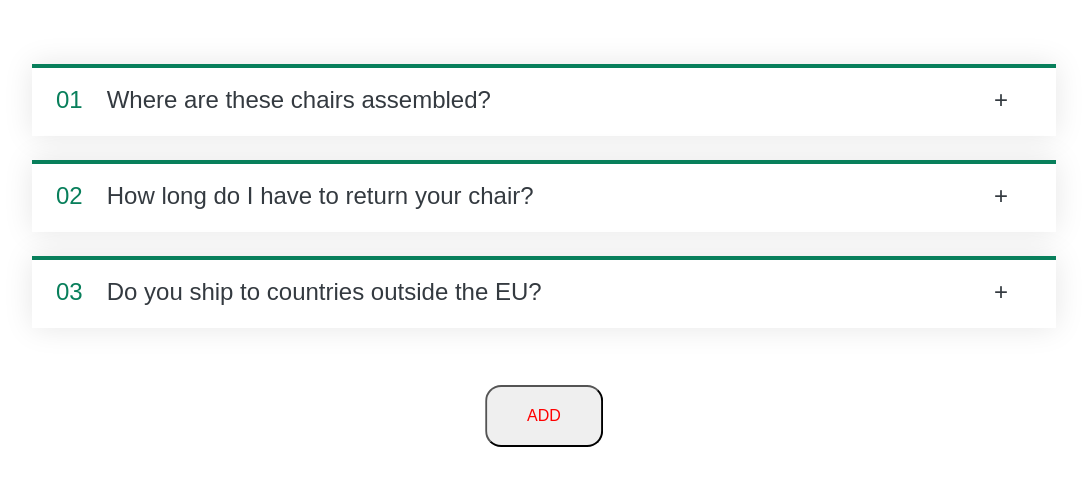
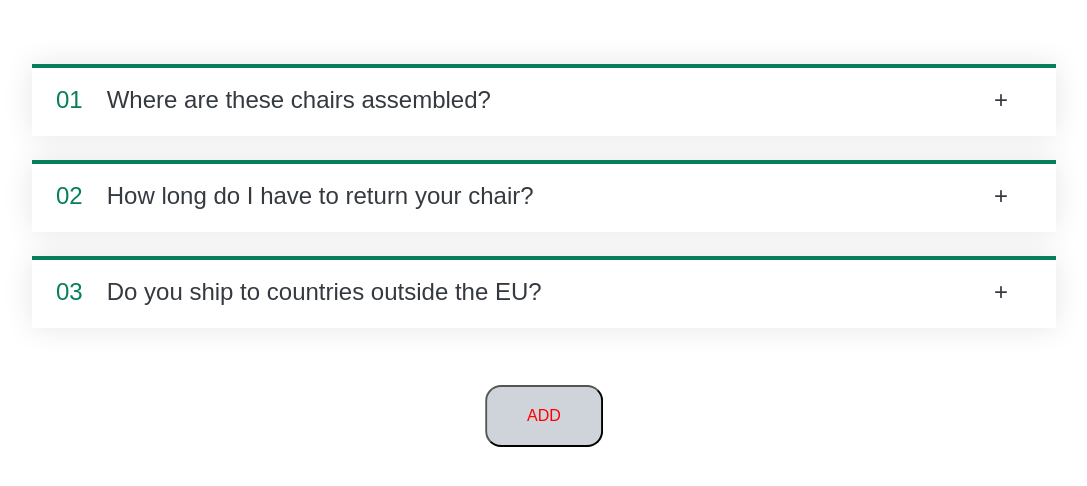
Before and after one commit to Gbangbolaoluwagbemiga/Accordion, a React (Create React App) app: page / in a window 1280 px wide. Shown: the top 486 px of the page, without its empty margins (96-1183 px from the left). Built offline with nearby package versions, Linux system fonts and the light colour scheme.

Commit message:
Update App.js

```diff
--- a/src/App.js
+++ b/src/App.js
@@ -70,6 +70,7 @@ function AddItems() {
     cursor: "pointer",
     fontSize: "1rem",
     color: "red",
+    background: "#ced4da",
   };
 
   return <button style={styles}>ADD</button>;
```
